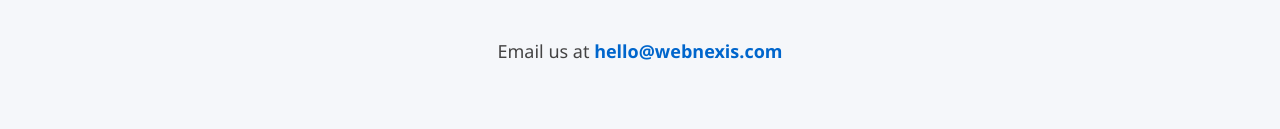
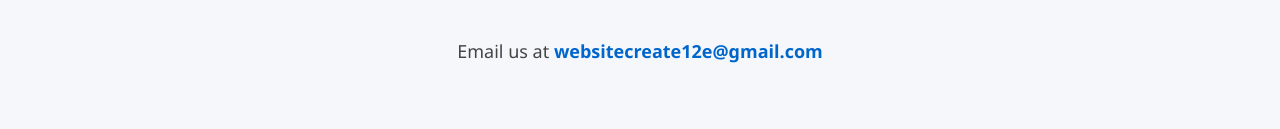
Before and after one commit to creater86/webnexis-site, a plain HTML site: page index.html in a window 1280 px wide. Shown: the part 1611-1740 px from the top of the page. Drawn offline with Linux system fonts and the light colour scheme.

Commit message:
Update index.html

```diff
--- a/index.html
+++ b/index.html
@@ -59,7 +59,7 @@
 
   <section class="contact" id="contact">
     <h2>Contact Us</h2>
-    <p>Email us at <a href="websitecreate12e@gmail.com">hello@webnexis.com</a></p>
+    <p>Email us at <a href="websitecreate12e@gmail.com">websitecreate12e@gmail.com</a></p>
   </section>
 
   <footer>
```
